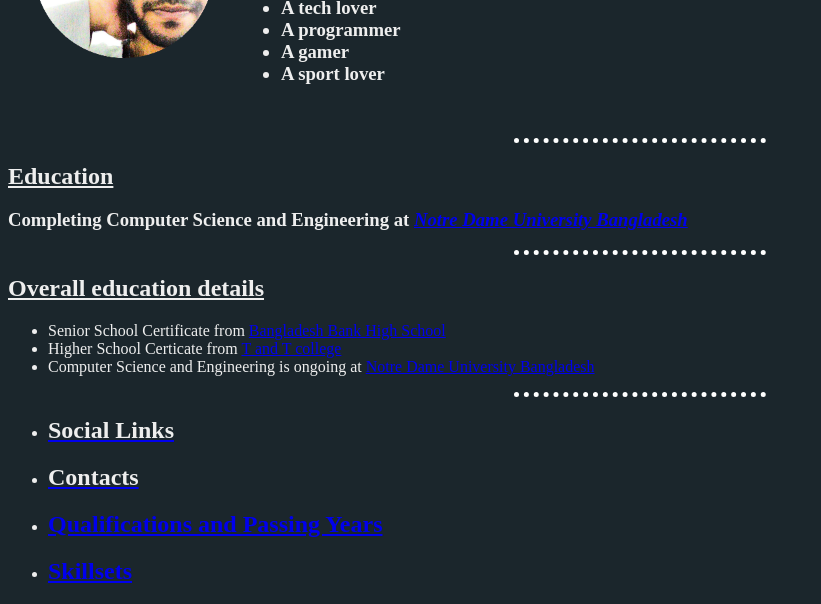
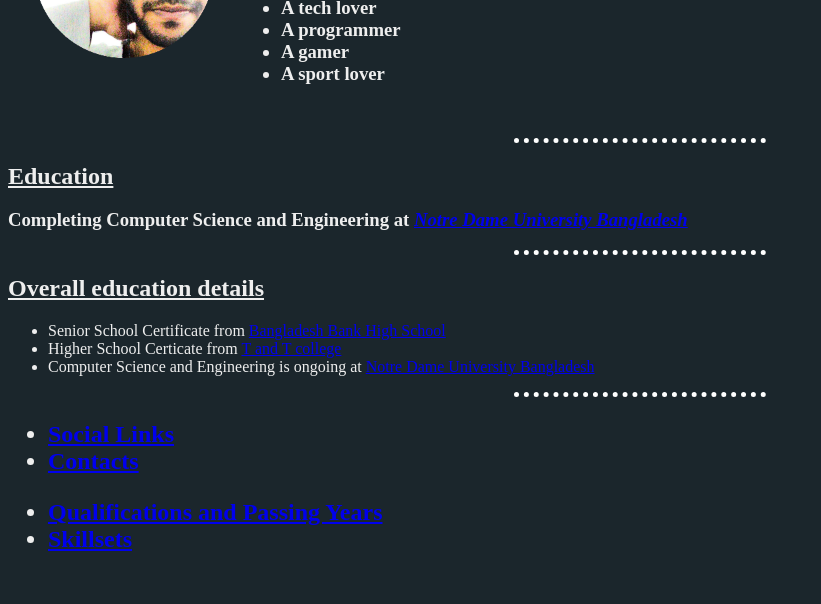
Before and after one commit to TanvirRafi130/C.v, a plain HTML site: page index.html in a window 1280 px wide. Shown: the part 198-802 px from the top of the page, without its empty margins (0-821 px from the left). Drawn offline with Linux system fonts and the light colour scheme.

Commit message:
update 2

```diff
--- a/css/styles.css
+++ b/css/styles.css
@@ -6,6 +6,6 @@ border-color: white;
 border-width: 5px;;
 width: 20%;;
 }
-h1,h2,h3,h4,h5,h6,ul,ol,table{
+h1,h2,h3,h4,h5,h6,ul,ol,table,form{
   color: #eeeeee;
 }
--- a/index.html
+++ b/index.html
@@ -43,13 +43,15 @@
     <li>Computer Science and Engineering is ongoing at <a href="https://ndub.edu.bd/">Notre Dame University Bangladesh</a></li>
   </ul>
   <hr>
+  <h2>
 <ul>
-  <li><a href="social.html"><h2>Social Links</h2></a></li>
-    <li><a href="contact.html"><h2>Contacts</h2></a></li>
+  <li><a href="social.html">Social Links</a></li>
+    <li><a href="contact.html">Contacts</a></li>
 </ul>
 <ul>
-<li><h2><a href="passingyears.html">Qualifications and Passing Years</a></h2></li>
-<li><h2><a href="skills.html">Skillsets</a></h2></li>
+<li><a href="passingyears.html">Qualifications and Passing Years</a></li>
+<li><a href="skills.html">Skillsets</a></li>
+</h2>
 </ul>
 </body>
 </html>
```
Also changed, not shown: contact.html (+2 -2 lines).
